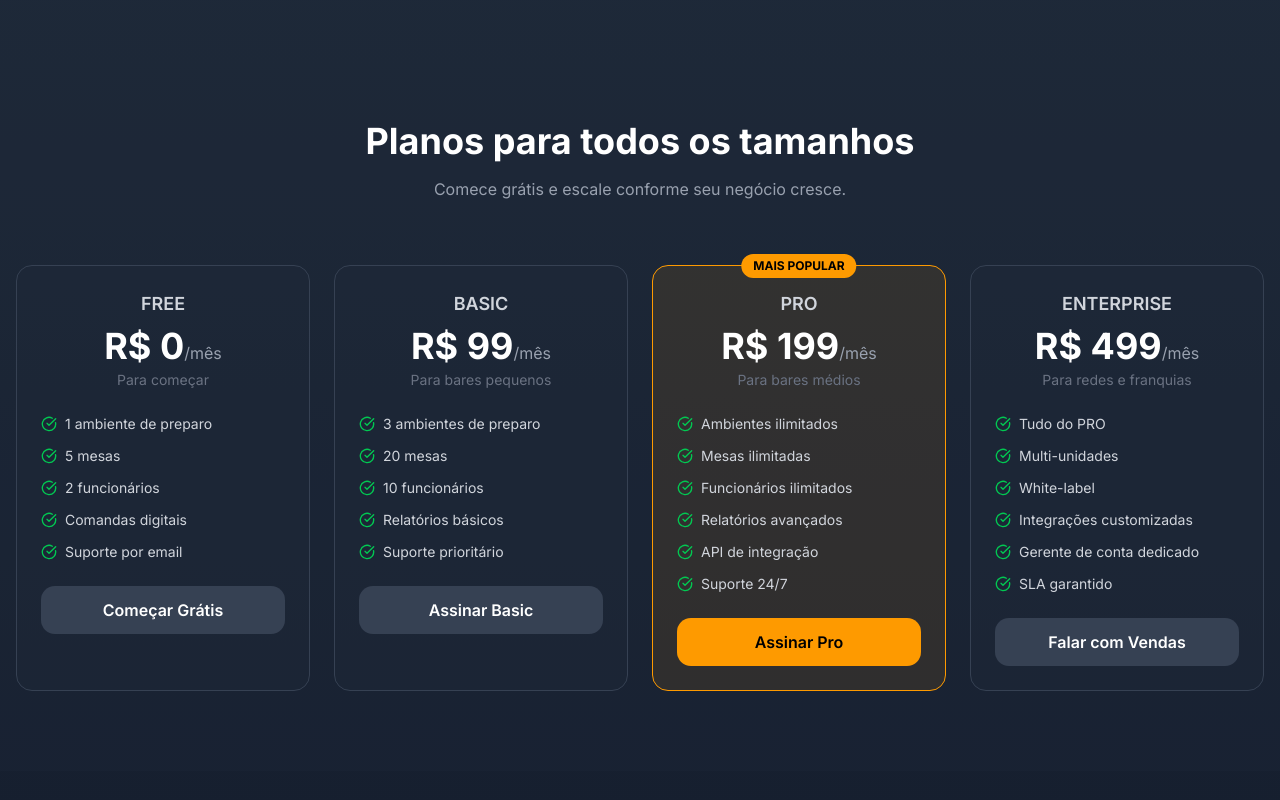
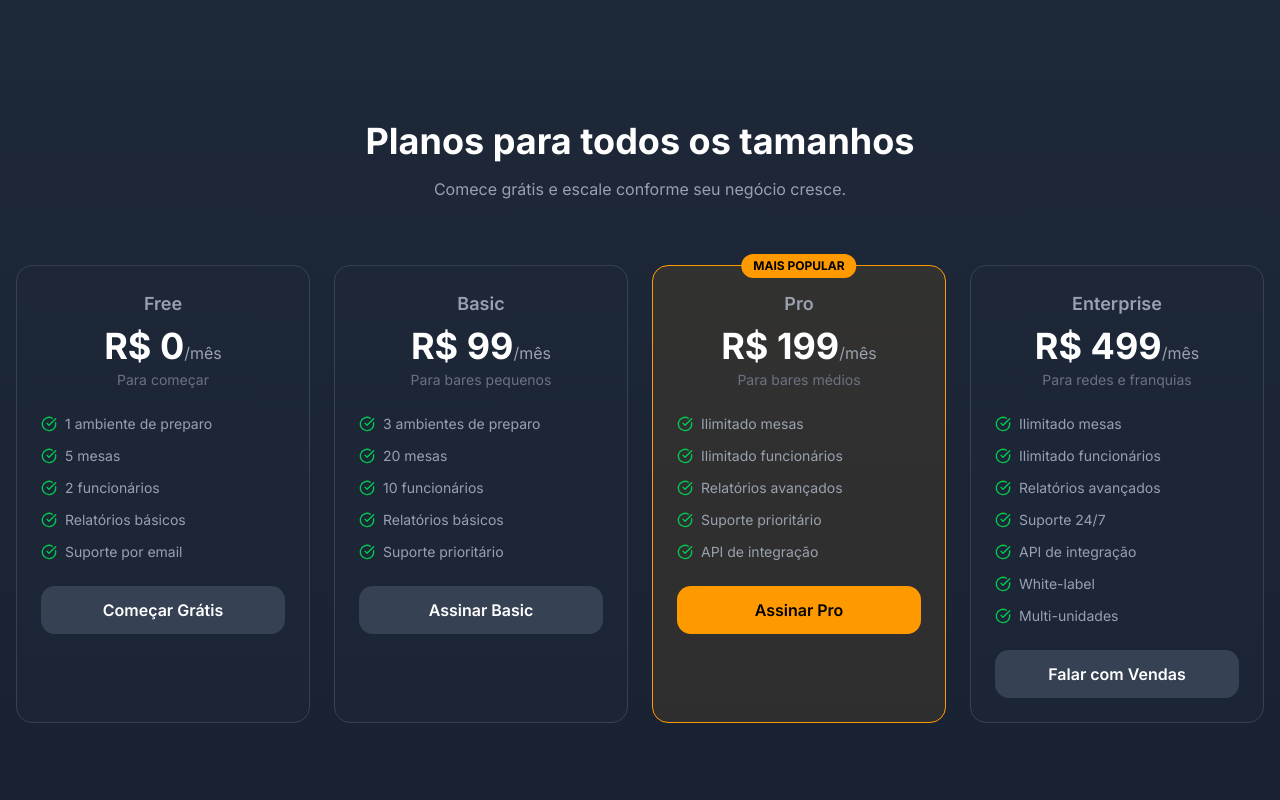
Before and after one commit to Hopereira/pub-system, a Next.js app in the folder frontend/: page / in a window 1280 px wide. Shown: the part 1460-2260 px from the top of the page. Built offline with nearby package versions, Linux system fonts and the light colour scheme; no server answers; what axios-retry would draw is missing.

Commit message:
feat: landing page com tema claro/escuro e planos dinâmicos da API

```diff
--- a/frontend/src/app/page.tsx
+++ b/frontend/src/app/page.tsx
@@ -1,25 +1,159 @@
 'use client';
 
+import { useState, useEffect } from 'react';
 import Link from 'next/link';
 import {
   Beer,
-  Smartphone,
   BarChart3,
   Users,
   Zap,
-  Shield,
   Globe,
   CheckCircle,
   ArrowRight,
-  Star,
-  Clock,
-  CreditCard,
   QrCode,
   ChefHat,
-  Bell
+  Bell,
+  Sun,
+  Moon,
+  Loader2,
 } from 'lucide-react';
 
+interface PlanFromAPI {
+  code: string;
+  name: string;
+  description: string;
+  priceMonthly: number;
+  priceYearly: number;
+  features: string[];
+  limits: {
+    maxMesas: number;
+    maxFuncionarios: number;
+    maxProdutos: number;
+    maxAmbientes: number;
+    maxEventos: number;
+    storageGB: number;
+  };
+  isPopular: boolean;
+}
+
+const FEATURE_LABELS: Record<string, string> = {
+  pedidos: 'Sistema de Pedidos',
+  comandas: 'Comandas Digitais',
+  mesas: 'Gestão de Mesas',
+  produtos: 'Cardápio Digital',
+  funcionarios: 'Gestão de Funcionários',
+  clientes: 'Cadastro de Clientes',
+  avaliacoes: 'Sistema de Avaliações',
+  eventos: 'Agenda de Eventos',
+  pontos_entrega: 'Pontos de Entrega',
+  turnos: 'Controle de Turnos',
+  analytics: 'Relatórios Avançados',
+  relatorios_avancados: 'Dashboards',
+  medalhas: 'Gamificação',
+  caixa_avancado: 'Caixa Avançado',
+  api_externa: 'API de Integração',
+  webhooks: 'Webhooks',
+  white_label: 'White-label',
+  multi_unidade: 'Multi-unidades',
+  suporte_prioritario: 'Suporte 24/7',
+};
+
 export default function LandingPage() {
+  const [theme, setTheme] = useState<'dark' | 'light'>('dark');
+  const [apiPlans, setApiPlans] = useState<PlanFromAPI[]>([]);
+  const [loadingPlans, setLoadingPlans] = useState(true);
+
+  useEffect(() => {
+    // Carregar tema salvo
+    const savedTheme = localStorage.getItem('landing-theme') as 'dark' | 'light';
+    if (savedTheme) {
+      setTheme(savedTheme);
+    }
+  }, []);
+
+  useEffect(() => {
+    // Salvar tema
+    localStorage.setItem('landing-theme', theme);
+  }, [theme]);
+
+  useEffect(() => {
+    // Carregar planos da API
+    const loadPlans = async () => {
+      try {
+        const apiUrl = process.env.NEXT_PUBLIC_API_URL || 'https://api.pubsystem.com.br';
+        const response = await fetch(`${apiUrl}/plans/public`);
+        if (response.ok) {
+          const data = await response.json();
+          setApiPlans(data);
+        }
+      } catch (error) {
+        console.error('Erro ao carregar planos:', error);
+      } finally {
+        setLoadingPlans(false);
+      }
+    };
+    loadPlans();
+  }, []);
+
+  const toggleTheme = () => {
+    setTheme(theme === 'dark' ? 'light' : 'dark');
+  };
+
+  const formatLimit = (value: number) => {
+    return value === -1 ? 'Ilimitado' : value.toString();
+  };
+
+  const getPlanFeaturesList = (plan: PlanFromAPI): string[] => {
+    const list: string[] = [];
+
+    // Adicionar limites
+    if (plan.limits.maxAmbientes > 0) {
+      list.push(`${formatLimit(plan.limits.maxAmbientes)} ambiente${plan.limits.maxAmbientes !== 1 ? 's' : ''} de preparo`);
+    }
+    list.push(`${formatLimit(plan.limits.maxMesas)} mesas`);
+    list.push(`${formatLimit(plan.limits.maxFuncionarios)} funcionários`);
+
+    // Adicionar algumas features principais
+    if (plan.features.includes('relatorios_avancados') || plan.features.includes('analytics')) {
+      list.push('Relatórios avançados');
+    } else if (plan.features.includes('comandas')) {
+      list.push('Relatórios básicos');
+    }
+
+    if (plan.features.includes('suporte_prioritario')) {
+      list.push('Suporte 24/7');
+    } else if (plan.features.includes('eventos')) {
+      list.push('Suporte prioritário');
+    } else {
+      list.push('Suporte por email');
+    }
+
+    if (plan.features.includes('api_externa')) {
+      list.push('API de integração');
+    }
+
+    if (plan.features.includes('white_label')) {
+      list.push('White-label');
+    }
+
+    if (plan.features.includes('multi_unidade')) {
+      list.push('Multi-unidades');
+    }
+
+    return list;
+  };
+
+  const getCTA = (planCode: string): string => {
+    switch (planCode) {
+      case 'FREE': return 'Começar Grátis';
+      case 'BASIC': return 'Assinar Basic';
+      case 'STANDARD': return 'Assinar Standard';
+      case 'PRO': return 'Assinar Pro';
+      case 'ENTERPRISE': return 'Falar com Vendas';
+      default: return 'Assinar';
+    }
+  };
+
   const features = [
     {
       icon: QrCode,
@@ -53,75 +187,43 @@ export default function LandingPage() {
     },
   ];
 
-  const plans = [
-    {
-      name: 'FREE',
-      price: 'R$ 0',
-      period: '/mês',
-      description: 'Para começar',
-      features: [
-        '1 ambiente de preparo',
-        '5 mesas',
-        '2 funcionários',
-        'Comandas digitais',
-        'Suporte por email',
-      ],
-      cta: 'Começar Grátis',
-      popular: false,
-    },
-    {
-      name: 'BASIC',
-      price: 'R$ 99',
-      period: '/mês',
-      description: 'Para bares pequenos',
-      features: [
-        '3 ambientes de preparo',
-        '20 mesas',
-        '10 funcionários',
-        'Relatórios básicos',
-        'Suporte prioritário',
-      ],
-      cta: 'Assinar Basic',
-      popular: false,
-    },
-    {
-      name: 'PRO',
-      price: 'R$ 199',
-      period: '/mês',
-      description: 'Para bares médios',
-      features: [
-        'Ambientes ilimitados',
-        'Mesas ilimitadas',
-        'Funcionários ilimitados',
-        'Relatórios avançados',
-        'API de integração',
-        'Suporte 24/7',
-      ],
-      cta: 'Assinar Pro',
-      popular: true,
-    },
-    {
-      name: 'ENTERPRISE',
-      price: 'R$ 499',
-      period: '/mês',
-      description: 'Para redes e franquias',
-      features: [
-        'Tudo do PRO',
-        'Multi-unidades',
-        'White-label',
-        'Integrações customizadas',
-        'Gerente de conta dedicado',
-        'SLA garantido',
-      ],
-      cta: 'Falar com Vendas',
-      popular: false,
-    },
-  ];
+  // Planos fallback caso API não responda
+  const fallbackPlans = [
+    { code: 'FREE', name: 'Free', description: 'Para começar', priceMonthly: 0, features: ['pedidos', 'comandas'], limits: { maxMesas: 5, maxFuncionarios: 2, maxAmbientes: 1, maxProdutos: 30, maxEventos: 0, storageGB: 1 }, isPopular: false },
+    { code: 'BASIC', name: 'Basic', description: 'Para bares pequenos', priceMonthly: 99, features: ['pedidos', 'comandas', 'eventos'], limits: { maxMesas: 20, maxFuncionarios: 10, maxAmbientes: 3, maxProdutos: 100, maxEventos: 5, storageGB: 5 }, isPopular: false },
+    { code: 'PRO', name: 'Pro', description: 'Para bares médios', priceMonthly: 199, features: ['pedidos', 'comandas', 'eventos', 'analytics', 'api_externa'], limits: { maxMesas: -1, maxFuncionarios: -1, maxAmbientes: -1, maxProdutos: -1, maxEventos: 20, storageGB: 20 }, isPopular: true },
+    { code: 'ENTERPRISE', name: 'Enterprise', description: 'Para redes e franquias', priceMonthly: 499, features: ['pedidos', 'comandas', 'eventos', 'analytics', 'api_externa', 'white_label', 'multi_unidade', 'suporte_prioritario'], limits: { maxMesas: -1, maxFuncionarios: -1, maxAmbientes: -1, maxProdutos: -1, maxEventos: -1, storageGB: 100 }, isPopular: false },
+  ] as PlanFromAPI[];
+
+  const displayPlans = apiPlans.length > 0 ? apiPlans : fallbackPlans;
+
+  // Classes baseadas no tema
+  const themeClasses = theme === 'dark' ? {
+    bg: 'bg-gradient-to-b from-gray-900 via-gray-800 to-gray-900',
+    text: 'text-white',
+    textMuted: 'text-gray-400',
+    textSubtle: 'text-gray-500',
+    header: 'bg-gray-900/80 border-gray-800',
+    card: 'bg-gray-800/50 border-gray-700',
+    cardHighlight: 'bg-amber-500/10 border-amber-500',
+    button: 'bg-gray-700 hover:bg-gray-600 text-white',
+    border: 'border-gray-800',
+  } : {
+    bg: 'bg-gradient-to-b from-gray-50 via-white to-gray-100',
+    text: 'text-gray-900',
+    textMuted: 'text-gray-600',
+    textSubtle: 'text-gray-500',
+    header: 'bg-white/80 border-gray-200',
+    card: 'bg-white border-gray-200 shadow-sm',
+    cardHighlight: 'bg-amber-50 border-amber-500 shadow-lg',
+    button: 'bg-gray-200 hover:bg-gray-300 text-gray-900',
+    border: 'border-gray-200',
+  };
 
   return (
-    <div className="min-h-screen bg-gradient-to-b from-gray-900 via-gray-800 to-gray-900 text-white">
+    <div className={`min-h-screen ${themeClasses.bg} ${themeClasses.text}`}>
       {/* Header */}
-      <header className="fixed top-0 left-0 right-0 z-50 bg-gray-900/80 backdrop-blur-md border-b border-gray-800">
+      <header className={`fixed top-0 left-0 right-0 z-50 backdrop-blur-md border-b ${themeClasses.header}`}>
         <div className="max-w-7xl mx-auto px-4 sm:px-6 lg:px-8">
           <div className="flex items-center justify-between h-16">
             <div className="flex items-center gap-2">
@@ -129,14 +231,22 @@ export default function LandingPage() {
               <span className="text-xl font-bold">Pub System</span>
             </div>
             <nav className="hidden md:flex items-center gap-8">
-              <a href="#features" className="text-gray-300 hover:text-white transition">Recursos</a>
-              <a href="#pricing" className="text-gray-300 hover:text-white transition">Planos</a>
-              <a href="#contact" className="text-gray-300 hover:text-white transition">Contato</a>
+              <a href="#features" className={`${themeClasses.textMuted} hover:${themeClasses.text} transition`}>Recursos</a>
+              <a href="#pricing" className={`${themeClasses.textMuted} hover:${themeClasses.text} transition`}>Planos</a>
+              <a href="#contact" className={`${themeClasses.textMuted} hover:${themeClasses.text} transition`}>Contato</a>
             </nav>
             <div className="flex items-center gap-4">
+              {/* Toggle Tema */}
+              <button
+                onClick={toggleTheme}
+                className={`p-2 rounded-lg ${themeClasses.button} transition`}
+                title={theme === 'dark' ? 'Modo Claro' : 'Modo Escuro'}
+              >
+                {theme === 'dark' ? <Sun className="h-5 w-5" /> : <Moon className="h-5 w-5" />}
+              </button>
               <Link
                 href="/login"
-                className="text-gray-300 hover:text-white transition"
+                className={`${themeClasses.textMuted} hover:opacity-80 transition`}
               >
                 Entrar
               </Link>
@@ -169,7 +279,7 @@ export default function LandingPage() {
           <div className="flex flex-col sm:flex-row items-center justify-center gap-4">
             <Link
               href="/primeiro-acesso"
-              className="px-8 py-4 bg-amber-500 hover:bg-amber-600 text-black font-bold rounded-xl transition flex items-center gap-2"
+              className="inline-flex items-center gap-2 px-8 py-4 bg-amber-500 hover:bg-amber-600 text-black font-bold rounded-xl transition"
             >
               Começar Gratuitamente
               <ArrowRight className="h-5 w-5" />
@@ -188,7 +298,7 @@ export default function LandingPage() {
       </section>
 
       {/* Stats */}
-      <section className="py-12 border-y border-gray-800">
+      <section className={`py-12 border-y ${themeClasses.border}`}>
         <div className="max-w-7xl mx-auto px-4">
           <div className="grid grid-cols-2 md:grid-cols-4 gap-8 text-center">
             <div>
@@ -228,7 +338,7 @@ export default function LandingPage() {
               return (
                 <div
                   key={feature.title}
-                  className="p-6 bg-gray-800/50 border border-gray-700 rounded-2xl hover:border-amber-500/50 transition group"
+                  className={`p-6 ${themeClasses.card} border rounded-2xl hover:border-amber-500/50 transition group`}
                 >
                   <div className="w-12 h-12 bg-amber-500/10 rounded-xl flex items-center justify-center mb-4 group-hover:bg-amber-500/20 transition">
                     <IconComponent className="h-6 w-6 text-amber-500" />
@@ -243,7 +353,7 @@ export default function LandingPage() {
       </section>
 
       {/* Pricing */}
-      <section id="pricing" className="py-20 px-4 bg-gray-800/30">
+      <section id="pricing" className={`py-20 px-4 ${theme === 'dark' ? 'bg-gray-800/30' : 'bg-gray-100/50'}`}>
         <div className="max-w-7xl mx-auto">
           <div className="text-center mb-16">
             <h2 className="text-3xl md:text-4xl font-bold mb-4">
@@ -253,49 +363,55 @@ export default function LandingPage() {
               Comece grátis e escale conforme seu negócio cresce.
             </p>
           </div>
-          <div className="grid md:grid-cols-2 lg:grid-cols-4 gap-6">
-            {plans.map((plan) => (
+          {loadingPlans ? (
+            <div className="flex justify-center py-12">
+              <Loader2 className="h-8 w-8 animate-spin text-amber-500" />
+            </div>
+          ) : (
+            <div className={`grid gap-6 ${displayPlans.length <= 4 ? 'md:grid-cols-2 lg:grid-cols-4' : 'md:grid-cols-2 lg:grid-cols-3 xl:grid-cols-5'}`}>
+              {displayPlans.map((plan) => (
                 <div
-                key={plan.name}
+                  key={plan.code}
                   className={`p-6 rounded-2xl border ${
-                  plan.popular
-                    ? 'bg-amber-500/10 border-amber-500'
-                    : 'bg-gray-800/50 border-gray-700'
+                    plan.isPopular
+                      ? themeClasses.cardHighlight
+                      : themeClasses.card
                   } relative`}
                 >
-                {plan.popular && (
+                  {plan.isPopular && (
                     <div className="absolute -top-3 left-1/2 -translate-x-1/2 px-3 py-1 bg-amber-500 text-black text-xs font-bold rounded-full">
                       MAIS POPULAR
                     </div>
                   )}
                   <div className="text-center mb-6">
-                  <h3 className="text-lg font-semibold text-gray-300">{plan.name}</h3>
+                    <h3 className={`text-lg font-semibold ${themeClasses.textMuted}`}>{plan.name}</h3>
                     <div className="mt-2">
-                    <span className="text-4xl font-bold">{plan.price}</span>
-                    <span className="text-gray-400">{plan.period}</span>
+                      <span className="text-4xl font-bold">R$ {Number(plan.priceMonthly).toFixed(0)}</span>
+                      <span className={themeClasses.textMuted}>/mês</span>
                     </div>
-                  <p className="text-sm text-gray-500 mt-1">{plan.description}</p>
+                    <p className={`text-sm ${themeClasses.textSubtle} mt-1`}>{plan.description}</p>
                   </div>
                   <ul className="space-y-3 mb-6">
-                  {plan.features.map((feature) => (
+                    {getPlanFeaturesList(plan).map((feature) => (
                       <li key={feature} className="flex items-center gap-2 text-sm">
                         <CheckCircle className="h-4 w-4 text-green-500 flex-shrink-0" />
-                      <span className="text-gray-300">{feature}</span>
+                        <span className={themeClasses.textMuted}>{feature}</span>
                       </li>
                     ))}
                   </ul>
                   <button
                     className={`w-full py-3 rounded-xl font-semibold transition ${
-                    plan.popular
+                      plan.isPopular
                         ? 'bg-amber-500 hover:bg-amber-600 text-black'
-                      : 'bg-gray-700 hover:bg-gray-600 text-white'
+                        : themeClasses.button
                     }`}
                   >
-                  {plan.cta}
+                    {getCTA(plan.code)}
                   </button>
                 </div>
               ))}
             </div>
+          )}
         </div>
       </section>
 
@@ -319,7 +435,7 @@ export default function LandingPage() {
       </section>
 
       {/* Footer */}
-      <footer id="contact" className="py-12 px-4 border-t border-gray-800">
+      <footer id="contact" className={`py-12 px-4 border-t ${themeClasses.border}`}>
         <div className="max-w-7xl mx-auto">
           <div className="grid md:grid-cols-4 gap-8">
             <div>
@@ -327,13 +443,13 @@ export default function LandingPage() {
                 <Beer className="h-6 w-6 text-amber-500" />
                 <span className="font-bold">Pub System</span>
               </div>
-              <p className="text-sm text-gray-400">
+              <p className={`text-sm ${themeClasses.textMuted}`}>
                 Sistema completo de gestão para bares, pubs e restaurantes.
               </p>
             </div>
             <div>
               <h4 className="font-semibold mb-4">Produto</h4>
-              <ul className="space-y-2 text-sm text-gray-400">
+              <ul className={`space-y-2 text-sm ${themeClasses.textMuted}`}>
                 <li><a href="#features" className="hover:text-white">Recursos</a></li>
                 <li><a href="#pricing" className="hover:text-white">Planos</a></li>
                 <li><Link href="/login" className="hover:text-white">Demonstração</Link></li>
@@ -341,7 +457,7 @@ export default function LandingPage() {
             </div>
             <div>
               <h4 className="font-semibold mb-4">Suporte</h4>
-              <ul className="space-y-2 text-sm text-gray-400">
+              <ul className={`space-y-2 text-sm ${themeClasses.textMuted}`}>
                 <li><a href="#" className="hover:text-white">Central de Ajuda</a></li>
                 <li><a href="#" className="hover:text-white">Documentação</a></li>
                 <li><a href="#" className="hover:text-white">Contato</a></li>
@@ -349,13 +465,13 @@ export default function LandingPage() {
             </div>
             <div>
               <h4 className="font-semibold mb-4">Legal</h4>
-              <ul className="space-y-2 text-sm text-gray-400">
+              <ul className={`space-y-2 text-sm ${themeClasses.textMuted}`}>
                 <li><a href="#" className="hover:text-white">Termos de Uso</a></li>
                 <li><a href="#" className="hover:text-white">Privacidade</a></li>
               </ul>
             </div>
           </div>
-          <div className="mt-12 pt-8 border-t border-gray-800 text-center text-sm text-gray-500">
+          <div className={`mt-12 pt-8 border-t ${themeClasses.border} text-center text-sm ${themeClasses.textSubtle}`}>
             &copy; {new Date().getFullYear()} Pub System. Todos os direitos reservados.
           </div>
         </div>
```
Lines whose indentation alone changed are shown as unchanged.
